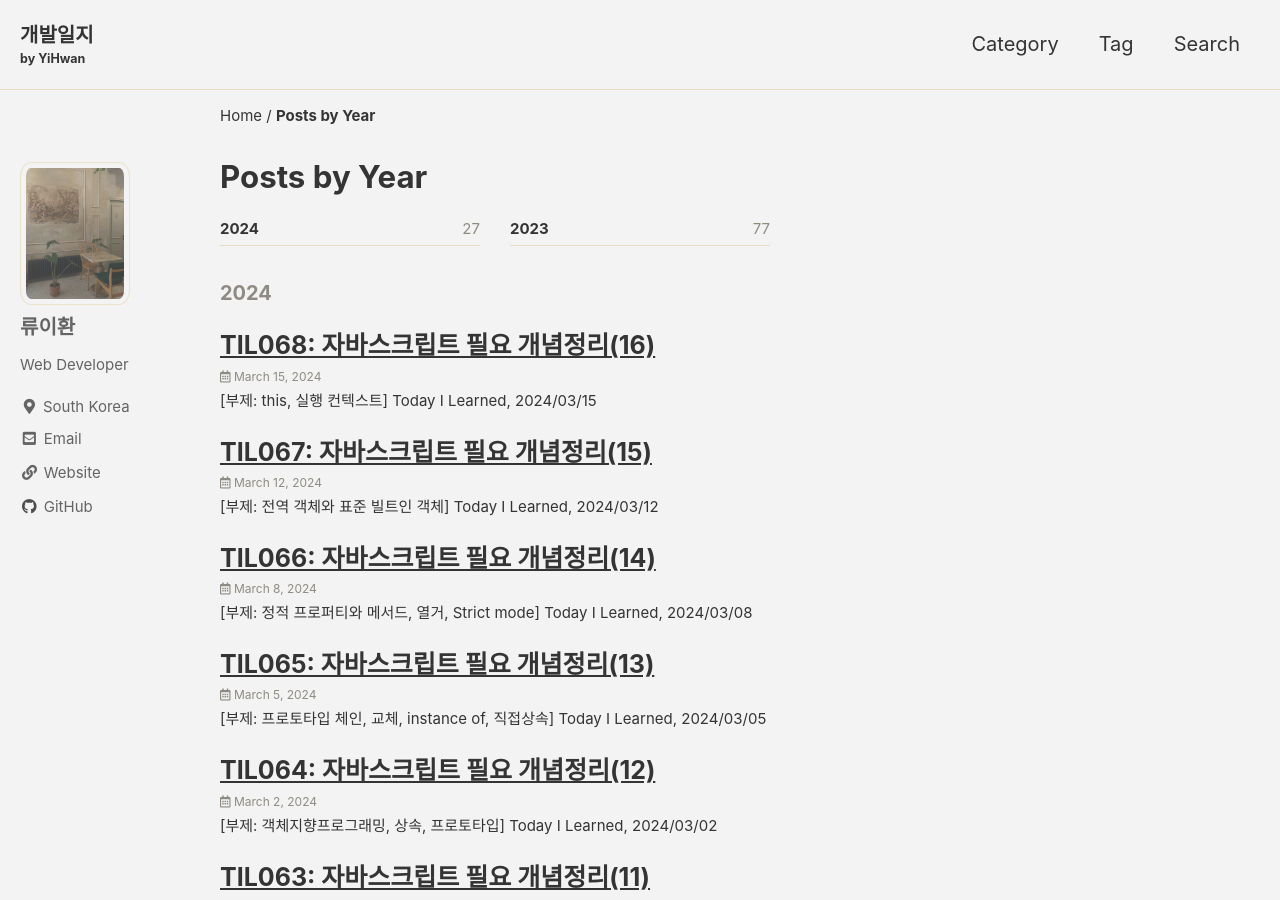
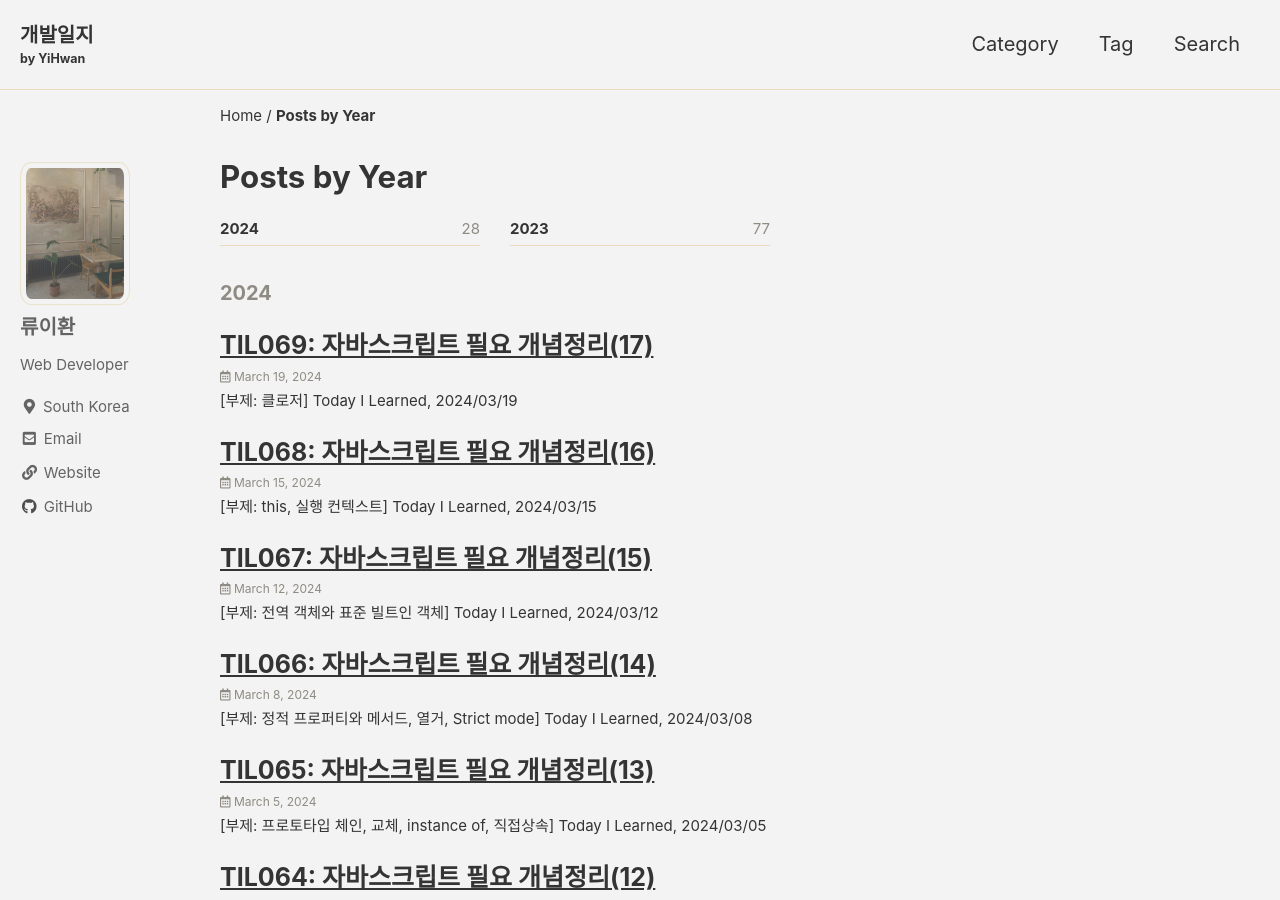
Before and after one commit to YiHwanRyu/YiHwanRyu.github.io, a Jekyll site: the page built from _pages/year-archive.md, in a window 1280 px wide and 900 px high. Built offline with Jekyll 4.4.1, drawn with Linux system fonts in a browser that asks for light colours; cached includes are drawn as plain includes; some web fonts are replaced; part of the change alters nothing that is shown.

Commit message:
[ADD] TIL069 post 업로드

````diff
--- a/_posts/2024-03-19-TIL069.md
+++ b/_posts/2024-03-19-TIL069.md
@@ -10,7 +10,7 @@ toc_icon: "fas fa-mug-hot"
 author_profile: false
 search: true
 use_math: true
-published: false
+published: true
 sidebar:
   nav: "counts"
 ---
@@ -24,40 +24,106 @@ Today I Learned, 2024/03/19
 
 ### '모던 자바스크립트 Deep Dive'의 24장 중 내용 정리
 
-#### 1)
--
--
+#### 1) 클로저
+- 외부 함수보다 중첩 함수가 더 오래 유지되는 경우 중첩 함수는 이미 생명 주기가 종료된 외부 함수의 변수를 참조할 수 있다. 이러한 중첩 함수를 클로저라고 부른다.
+  - 외부 함수의 생명주기가 끝나 실행 컨텍스트 스택에서 제거되더라도 외부 함수의 렉시컬 환경까지 소멸하는 것이 아니다.
+    - 왜냐하면 외부 함수의 렉시컬 환경은 내부 함수의 [[Environment]] 내부 슬롯에 의해 참조되고 있기 때문이다.
+  - 따라서, 중첩함수가 더 오래 유지된다면 여전히 외부 함수의 렉시컬 환경을 참조할 수 있기 때문에 상위 스코프를 참조할 수 있고, 상위 스코프의 식별자를 참조 및 변경할 수 있다.
+  - 하지만 상위 스코프의 식별자를 참조하지 않는 클로저는 메모리 낭비이기 때문에 일반적으로 클로저라고 하지 않는다. 또한, 자바스크립트 엔진에 의해 최적화된다.
+- 결과적으로 클로저는 중첩 함수가 상위 스코프의 식별자를 참조하고 있고 중첩 함수가 외부 함수보다 더 오래 유지되는 경우에만 해당된다.
+- 클로저에 의해 참조되는 상위 스코프의 변수를 자유 변수라고 하며, 클로저는 결국에 함수가 자유 변수에 의해 닫혀있다는 의미이다.(= 자유 변수에 묶여있는 함수)
+- 코드 예시 및 설명
+
+  {% raw %}
+  ```javascript
+  const a = 1;
+
+  function outer() {
+    const a = 100;
+    // 클로저: 생명주기가 외부함수보다 더 오래 유지되는 중첩함수이면서 상위 스코프의 식별자 참조
+    const inner = function () {
+      console.log(a);
+    };
+    return inner;
+  }
+
+  const innerFunction = outer();
+  innerFunction(); // 100
+  ```
+  {% endraw %}
+
+
+#### 2) 클로저의 활용
+- 클로저는 상태(state)를 안전하게 은닉하고 특정 함수에게만 상태 변경을 허용하기 위해 사용한다. 이를 통해 부수 효과를 억제한다.
   - 코드 예시 및 설명
-
     {% raw %}
     ```javascript
+    // CASE 1) 자유 변수를 공유하지 않는 경우
+    // 함수를 인수로 전달받고 함수를 반환하는 고차 함수
+    // 카운트 상태를 유지하기 위한 자유 변수 counter를 기억하는 클로저 반환
+    function makeCounter(aux) {
+      // 카운터 상태를 유지하기 위한 자유 변수
+      let counter = 0;
 
+      // 클로저 반환
+      return function () {
+        // 인수로 전달 받은 보조함수에 상태 변경 위임
+        counter = aux(counter);
+        return counter;
+      };
+    }
+
+    // 보조 함수
+    function increase(num) {
+      return ++num;
+    }
+
+    function decrease(num) {
+      return --num;
+    }
+
+    // makeCounter 함수로 보조 함수를 전달 받아 함수 생성
+    const increaser = makeCounter(increase);
+    console.log(increaser()); // 1
+    console.log(increaser()); // 2
+
+    // increaser 함수와 독립적인 렉시컬 환경을 갖기 때문에 카운터 상태가 연동되지 않음.
+    const decreaser = makeCounter(decrease);
+    console.log(decreaser()); // -1
+    console.log(decreaser()); // -2
+    console.log(decreaser()); // -3
+
+    // CASE 2) 자유 변수를 공유하도록 구현
+    const counter = (function (aux) {
+      // 카운트 상태를 유지하기 위한 자유 변수
+      let counter = 0;
+
+      // 함수를 인수로 전달받는 클로저를 반환
+      return function (aux) {
+        // 인수로 전달받은 보조함수에 상태 변경을 위임
+        counter = aux(counter);
+        return counter;
+      };
+    })();
+
+    // 보조 함수를 전달하여 호출
+    console.log(counter(increase)); // 1
+    console.log(counter(increase)); // 2
+
+    // 자유 변수를 공유함.
+    console.log(counter(decrease)); // 1
+    console.log(counter(decrease)); // 0
+    console.log(counter(decrease)); // -1
     ```
     {% endraw %}
 
 
-#### 2)
--
--
-  - 코드 예시 및 설명
+#### 3) 캡슐화와 정보 은닉
+- 캡슐화는 객체의 상태를 나타내는 프로퍼티와 프로퍼티를 참조하고 조작할 수 있는 동작인 메서드를 하나로 묶는 것을 말한다.
+- 캡슐화는 객체의 특정 프로퍼티나 메서드를 감출 목적으로 사용하기도 하는데 이를 정보 은닉이라고 한다.
+  - 정보 은닉은 외부에 공개할 필요 없는 구현의 일부를 감추어 적절치 못한 접근으로부터 객체의 상태가 변경되는 것을 방지해 정보를 보호하고, 객체 간의 상호 의존성인 결합도를 낮추는 효과가 있다.
+- 기본적으로 자바스크립트는 접근 제한자(public, private 등)를 제공하지 않아 외부에 모든 프로퍼티와 메서드를 공개한다.
 
-    {% raw %}
-    ```javascript
-
-    ```
-    {% endraw %}
-
-
-#### 3)
--
--
-  - 코드 예시 및 설명
-
-    {% raw %}
-    ```javascript
-
-    ```
-    {% endraw %}
 
 ## ◇ 참고링크
 - 도서: 모던 자바스크립트 Deep Dive, 자바스크립트의 기본 개념과 동작 원리
````
